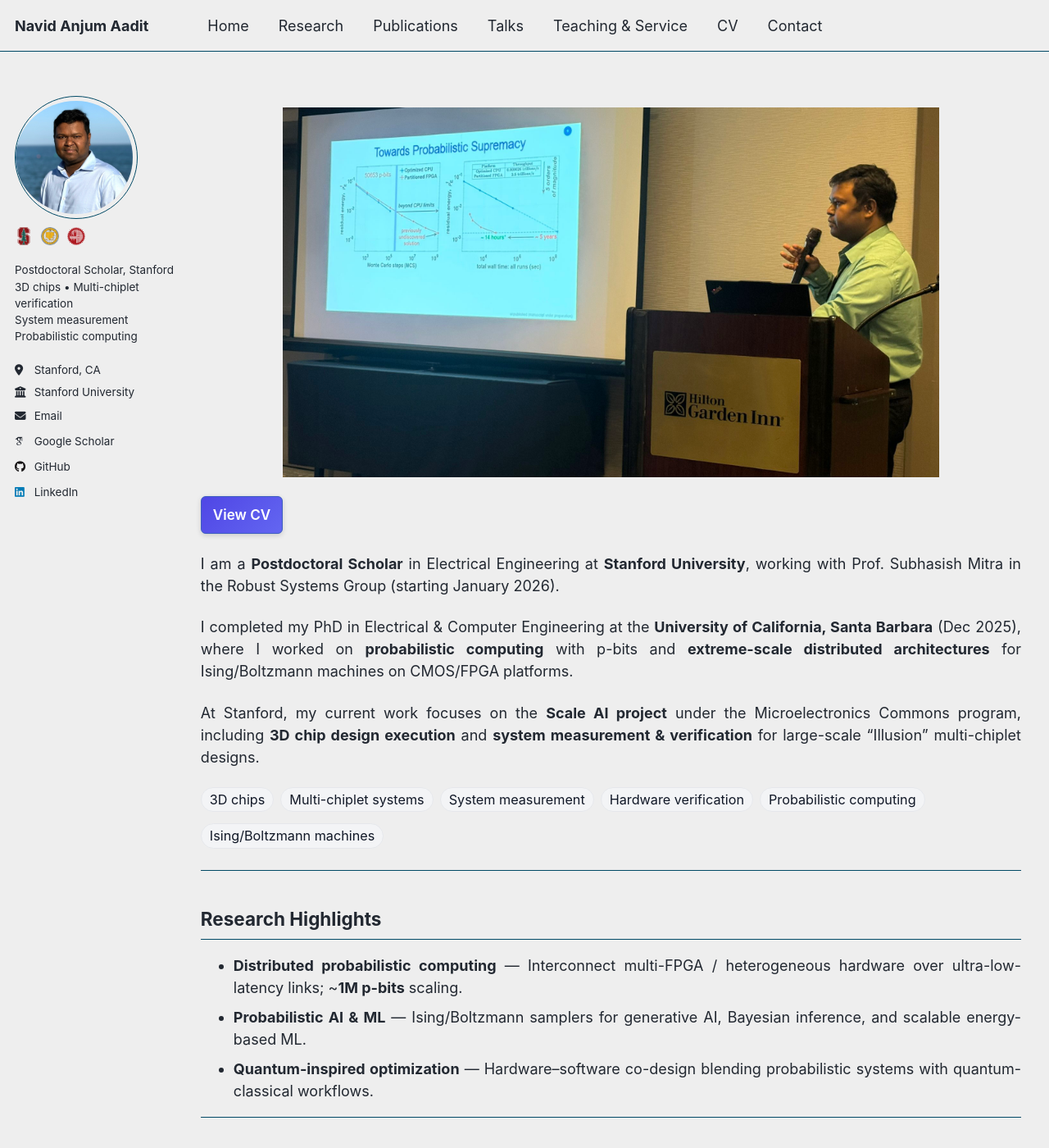
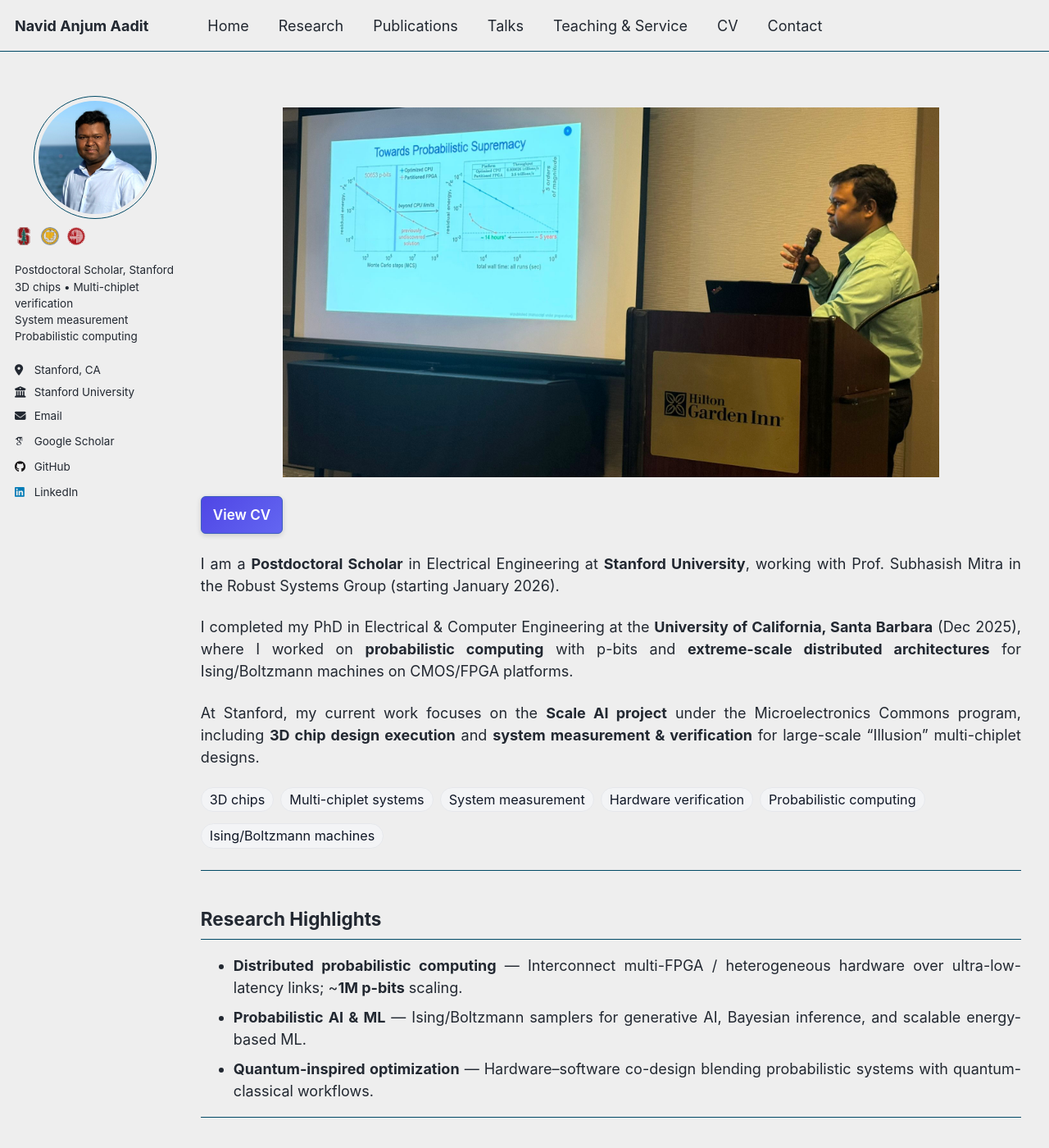
Before and after one commit to navidaadit/navidaadit.github.io, a Jekyll site: the page built from _pages/about.md, in a window 1280 px wide and 1400 px high. Shown: the whole window at 82% size. Built offline with Jekyll 4.4.1, drawn with Linux system fonts in a browser that asks for light colours; some web fonts are replaced.

Commit message:
Refactor sidebar styles for better alignment

```diff
--- a/_sass/_custom.scss
+++ b/_sass/_custom.scss
@@ -8,7 +8,6 @@
 .initial-content,
 .page__inner,
 .page {
-  /* clamp on very wide monitors to stop overflow/stretch */
   max-width: min(1400px, 90vw);
   margin-left: auto;
   margin-right: auto;
@@ -18,8 +17,8 @@
 
 /* ---------- Content width cap inside right column ---------- */
 :root {
-  --content-max: 75%;          /* simple size var (not theme-related) */
-  --sidebar-left-offset: 0px;  /* <<<<<< change THIS (e.g., 6px, 10px, 14px) */
+  --content-max: 75%;
+  --sidebar-left-offset: 0px;   /* <<<<<< set e.g. 10px or 14px */
 }
 
 /* Limit inner text width (not hero/pills/CV button) */
@@ -39,21 +38,21 @@
 .page::after { content: ""; display: block; clear: both; }
 
 /* ===========================================================
-   SIDEBAR: headshot + logos share SAME LEFT OFFSET
-   (moves the ring too, because the wrapper moves)
+   SIDEBAR: move avatar + logos together WITHOUT breaking circle
+   (transform shifts the whole block; image stays centered)
    =========================================================== */
 
-/* Move the whole avatar block (wrapper) so the ring follows */
+/* Shift the whole avatar block (circle + image) */
 .sidebar .author__avatar{
-  text-align: left !important;                   /* kill theme centering */
-  padding-left: var(--sidebar-left-offset) !important;
+  text-align: left !important; /* keep sidebar left-aligned */
+  transform: translateX(var(--sidebar-left-offset)) !important;
 }
 
-/* Ensure the image is not auto-centered */
+/* Keep the image centered INSIDE the avatar container (prevents “kissing”) */
 .sidebar .author__avatar img{
   display: block !important;
-  margin-left: 0 !important;
-  margin-right: 0 !important;
+  margin-left: auto !important;
+  margin-right: auto !important;
 }
 
 /* Desktop: consistent avatar */
@@ -71,19 +70,18 @@
   .author__content p, .author__bio { text-align:left !important; }
 }
 
-/* --- Affiliation logos (tight + left aligned + SAME offset as headshot) --- */
+/* --- Affiliation logos: tight + left aligned + same shift as avatar --- */
 .sidebar .affil-logos{
-  display: flex;                               /* not inline-flex */
+  display: flex;
   justify-content: flex-start;
   align-items: center;
   gap: 10px;
   line-height: 1;
-  margin: 0;                                   /* NO extra vertical spacing */
+  margin: 0;
   padding: 0;
-  padding-left: var(--sidebar-left-offset) !important;
+  transform: translateX(var(--sidebar-left-offset)) !important;
 }
 
-/* logo size */
 .sidebar .affil-logo{
   width: 22px;
   height: 22px;
@@ -101,8 +99,8 @@
   display: block;
   width: 80%;
   height: auto;
-  margin: 0 auto 0 auto;  /* no bottom margin */
-  border-bottom: none;    /* no line */
+  margin: 0 auto 0 auto;
+  border-bottom: none;
 }
 
 /* ---------- Download CV button ---------- */
@@ -177,7 +175,6 @@
   margin:.6rem 0 1.2rem;
 }
 
-/* Shorter on phones */
 @media (max-width:980px){
   .gallery-2x2{ grid-template-columns:1fr; }
 }
@@ -213,7 +210,6 @@
 .footer-left  { opacity: .92; }
 .footer-right { opacity: .92; text-align: right; }
 
-/* ---------- Responsive ---------- */
 .page { margin-top: 1rem; }
 @media (max-width: 520px) {
   .footer-bar { flex-wrap: wrap; row-gap: 4px; }
@@ -311,7 +307,6 @@
   color: #475569 !important;
 }
 
-/* Ensure children inherit centering, never override it */
 .page__content .figure-card > figcaption *,
 .page__content .figure-card > .figcap * {
   text-align: inherit !important;
@@ -387,9 +382,8 @@
 }
 
 /* === Follow button: right edge, no effect on text alignment, button hugs text === */
-.author__urls-wrapper { text-align: initial !important; } /* hard reset if anything leaked */
+.author__urls-wrapper { text-align: initial !important; }
 
-/* Mobile/tablet only */
 @media (max-width:1023px){
   .author__urls-wrapper{
     position: relative !important;
@@ -429,7 +423,6 @@
   }
 }
 
-/* === LAYER ORDER FIX (desktop): keep content above fixed sidebar === */
 @media (min-width:1024px){
   .sidebar{ z-index: 1 !important; }
   .page__content{ position: relative; z-index: 2 !important; }
```
